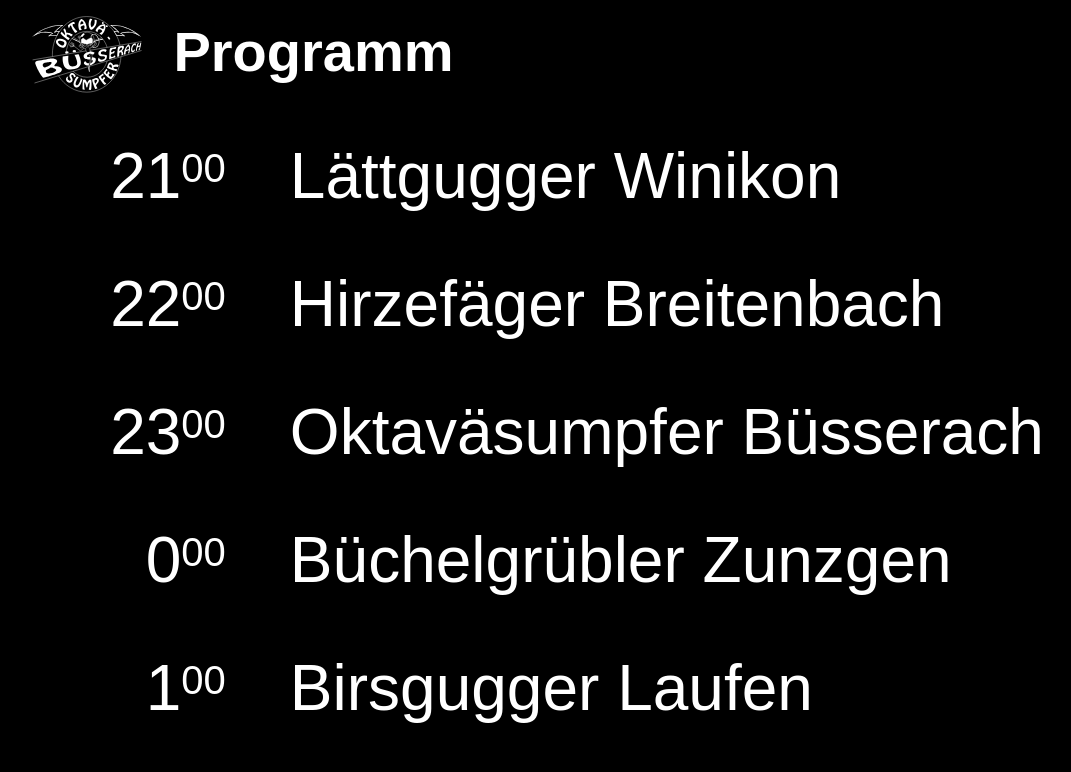
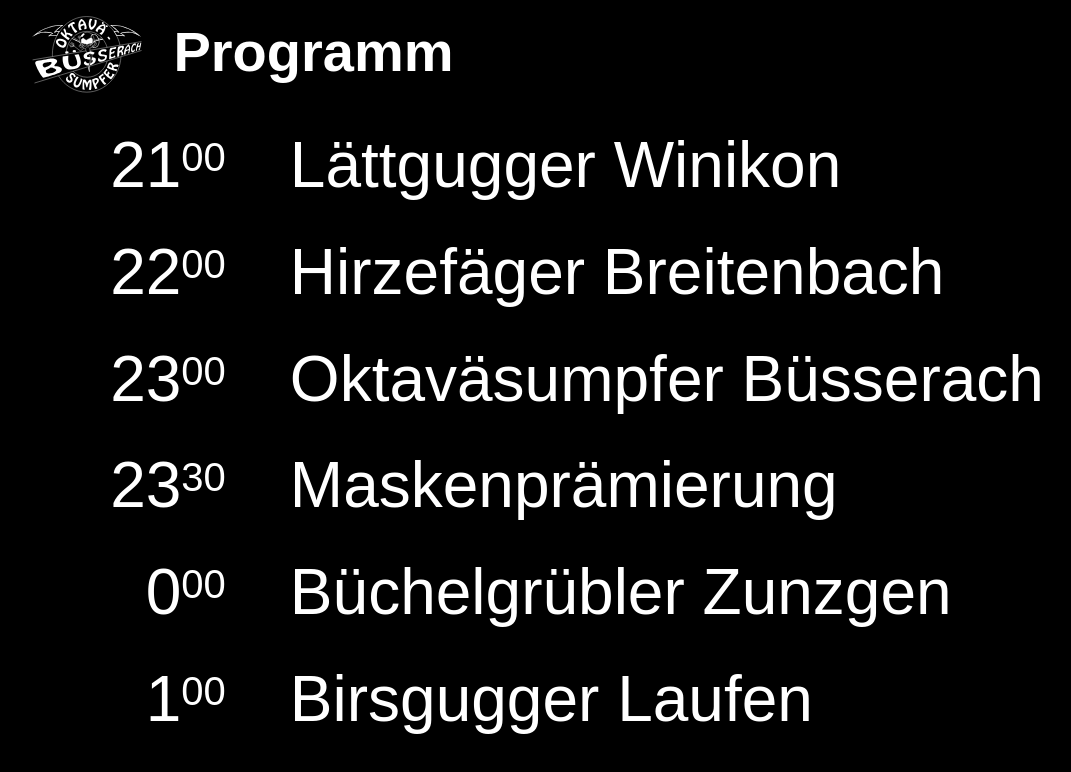
Before and after one commit to kalsowerus/ShotChallenge, an Angular app in the folder client/: page /program in a window 1280 px wide. Shown: the top 772 px of the page, without its empty margins (28-1099 px from the left). Built offline with nearby package versions, Linux system fonts and the light colour scheme.

Commit message:
Add Maskenprämierung to program

```diff
--- a/client/src/app/program/program.component.html
+++ b/client/src/app/program/program.component.html
@@ -9,6 +9,7 @@
       <div class="time">21<span class="mins">00</span></div>
       <div class="time">22<span class="mins">00</span></div>
       <div class="time">23<span class="mins">00</span></div>
+      <div class="time">23<span class="mins">30</span></div>
       <div class="time">0<span class="mins">00</span></div>
       <div class="time">1<span class="mins">00</span></div>
     </div>
@@ -16,6 +17,7 @@
       <div class="event">Lättgugger Winikon</div>
       <div class="event">Hirzefäger Breitenbach</div>
       <div class="event">Oktaväsumpfer Büsserach</div>
+      <div class="event">Maskenprämierung</div>
       <div class="event">Büchelgrübler Zunzgen</div>
       <div class="event">Birsgugger Laufen</div>
     </div>
```
